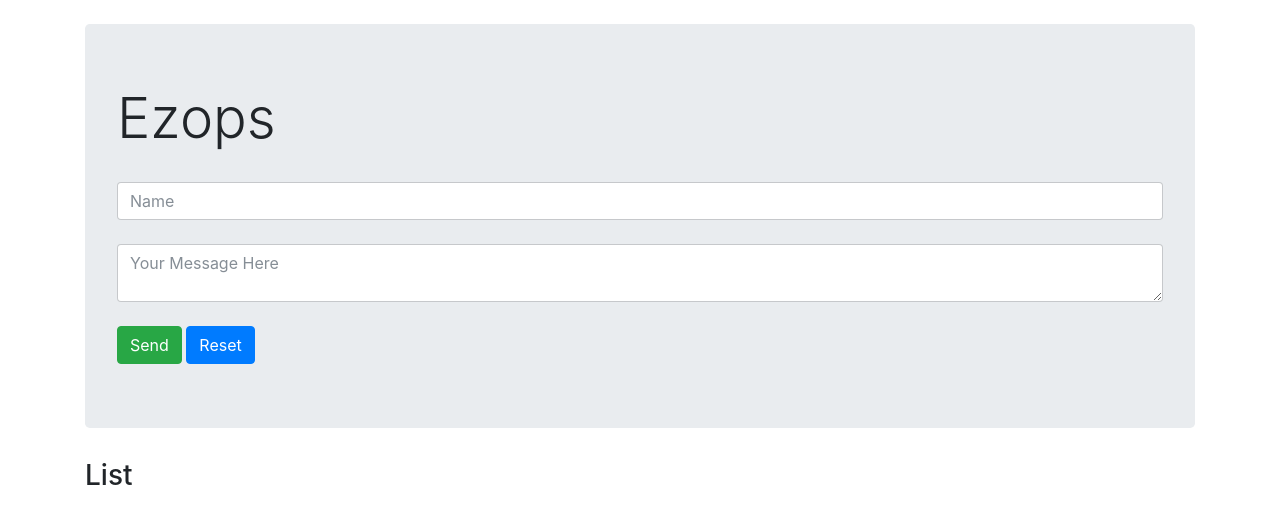
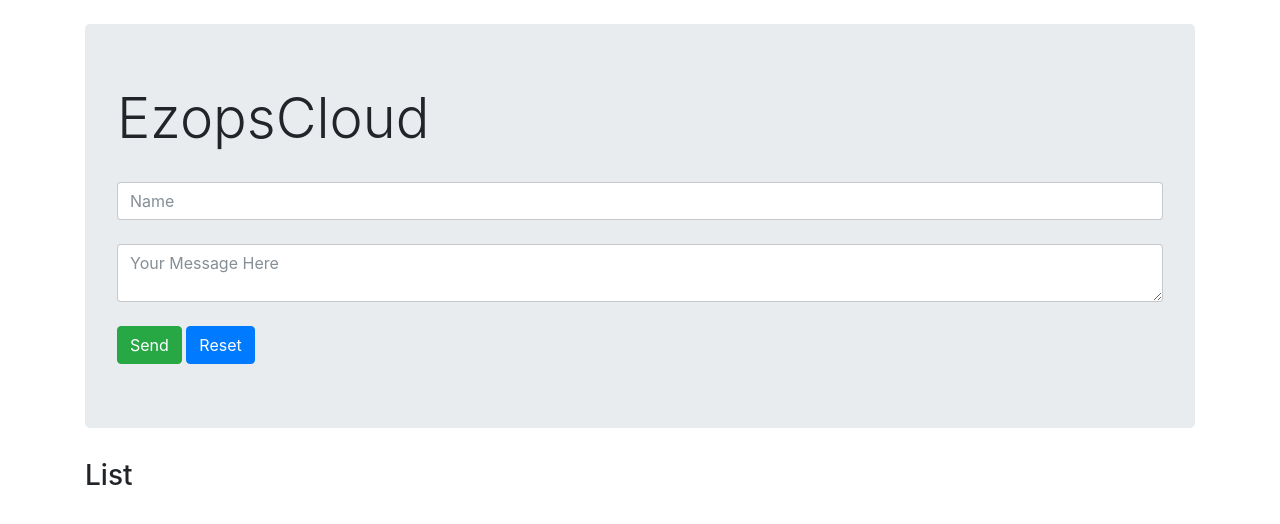
Before and after one commit to MarcusVinniciuss/simple-chat-nodejs, a website: page index.html in a window 1280 px wide. Drawn offline with nearby package versions, Linux system fonts and the light colour scheme; no server answers.

Commit message:
Alter title

```diff
--- a/index.html
+++ b/index.html
@@ -15,7 +15,7 @@
 
     </div>
     <div class="jumbotron">
-        <h1 class="display-4">Ezops</h1><br>
+        <h1 class="display-4">EzopsCloud</h1><br>
         <input id = "name" class="form-control" placeholder="Name"><br>
         <textarea id = "message" class="form-control" placeholder="Your Message Here"></textarea><br>
         <button id="send" class="btn btn-success">Send</button>
```
